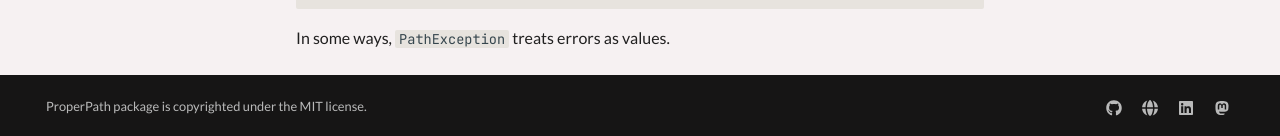
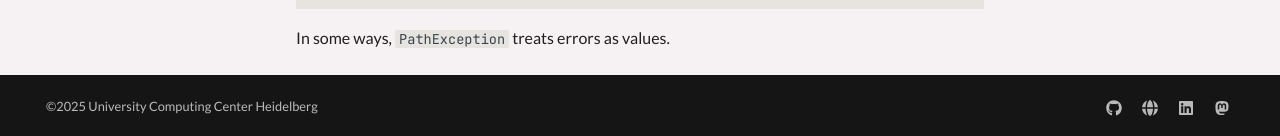
Before and after one commit to uhd-urz/properpath, an MkDocs documentation site: the page built from docs/tutorial.md, in a window 1280 px wide and 900 px high, scrolled down 5585 px. Shown: the part 761-897 px from the top of the window. Built offline with MkDocs 1.6.1 and Material for MkDocs 9.7.7, drawn with Linux system fonts in a browser that asks for light colours; comment, search, counter and statistics services are not loaded; the version menu is left out.

Commit message:
Update copyright message
- Add "MIT" copyright badge

```diff
--- a/mkdocs.yml
+++ b/mkdocs.yml
@@ -83,4 +83,4 @@ plugins:
             show_signature_annotations: true
             allow_inspection: true
             docstring_style: "google"
-copyright: ProperPath package is copyrighted under the MIT license.
+copyright: ©2025 University Computing Center Heidelberg
```
Also changed, not shown: README.md (+1 -0 lines), docs/index.md (+1 -0 lines).
